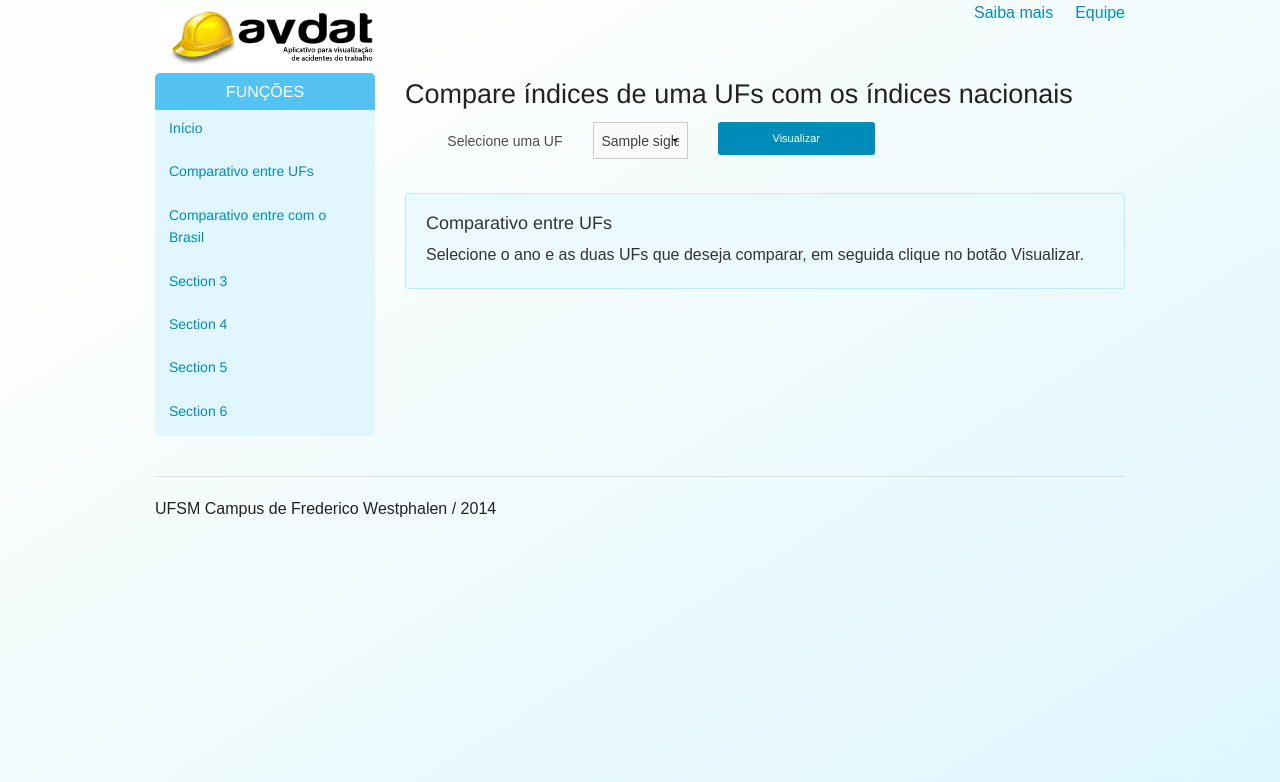
After one commit to izacarias/avdat, a Django app: template acidentes/templates/acidentes/compara_pais.html in a window 1280 px wide. The commit adds this page. Shown: the top 782 px of the page. Run offline with Django 3.2, Linux system fonts and the light colour scheme; the template is opened without the code that fills it: most values are stand-ins (such as "Sample title", 1, 10 or a date in 2020); parts of the project's set-up code (start-up, migrations or seed data) failed here and were passed over.

Commit message:
Adicionado grafico de comparacao com Brasil

```diff
--- a/acidentes/templates/acidentes/base.html
+++ b/acidentes/templates/acidentes/base.html
@@ -39,6 +39,7 @@
             <ul class="side-nav panel-bg">
                 <li><a href="/acidentes/">Início</a></li>
                 <li><a href="/acidentes/compara_estados">Comparativo entre UFs</a></li>
+                <li><a href="/acidentes/compara_pais">Comparativo entre com o Brasil</a></li>
                 <li><a href="#">Section 3</a></li>
                 <li><a href="#">Section 4</a></li>
                 <li><a href="#">Section 5</a></li>
--- /dev/null
+++ b/acidentes/templates/acidentes/compara_pais.html
@@ -0,0 +1,63 @@
+{% extends "acidentes/base.html" %}
+{% load staticfiles %}
+
+{% block conteudo %}
+    <h3>Compare índices de uma UFs com os índices nacionais</h3>
+    <form data-abide action="/acidentes/compara_pais" method="post">
+        <div class="row">
+            <div class="medium-3 column">
+                <label for="uf1" class="text-right inline">Selecione uma UF</label>
+            </div>
+            <div class="medium-2 column">
+                <select name="uf" id="uf">
+                    {% for uf in ufs %}
+                        <option value="{{uf.sigla}}"{% if uf.sigla == uf_plotada %} selected="selected"{% endif %}>{{uf.sigla}}</option>
+                    {% endfor %}
+                </select>
+            </div>
+            <div class="medium-3 columns end">
+                <button type="submit" id="visualizar" class="button radius tiny expand">Visualizar</button>
+            </div>
+        </div>
+        {% csrf_token %}
+    </form>
+    {% if ufs_selecionadas %}
+    <div class="row">
+        <div id="chart_canvas" class="small-12 columns">
+        <!-- placeholder for google maps -->
+        </div>
+    </div>
+    {% else %}
+    <div class="panel callout radius">
+        <h5>Comparativo entre UFs</h5>
+        <p>Selecione o ano e as duas UFs que deseja comparar, em seguida clique no botão Visualizar.</p>
+    </div>
+    {% endif %}
+    <div id="mesmaUfModal" class="reveal-modal" data-reveal>
+        <p>Você deve selecionar duas UFs diferentes para comparar os dados.</p>
+        <a class="close-reveal-modal">&#215;</a>
+    </div>
+{% endblock conteudo %}
+
+{% block page_js %}
+    {% if ufs_selecionadas %}
+    {% load chartit %}
+    {{ charts|load_charts:"chart_canvas" }}
+    <script type="text/javascript" src="{% static "acidentes/js/highcharts.js" %}"></script>
+    {% endif %}
+
+    <script type="text/javascript">
+    $(document).foundation({
+        abide : {
+            validators: {
+                notEqualTo: function(el, required, parent){
+                    var from = document.getElementById(el.getAttribute(this.add_namespace('data-notequalto'))).value,
+                        to = el.value,
+                        valid = (from != to);
+                    return valid;
+                }
+            },
+        }
+    });
+    </script>
+{% endblock page_js %}
--- a/acidentes/urls.py
+++ b/acidentes/urls.py
@@ -4,6 +4,7 @@ from acidentes import views
 
 urlpatterns = patterns('',
     url(r'^$', views.index, name='index'),
+    url(r'^compara_pais$', views.compara_pais, name='compara_pais'),
     url(r'^compara_estados$', views.compara_estados, name='compara_estados'),
     url(r'^voce_sabia$', views.voce_sabia, name='voce_sabia'),
     url(r'^equipe$', views.equipe, name='equipe')
```
Also changed, not shown: acidentes/views.py (+58 -1 lines).
